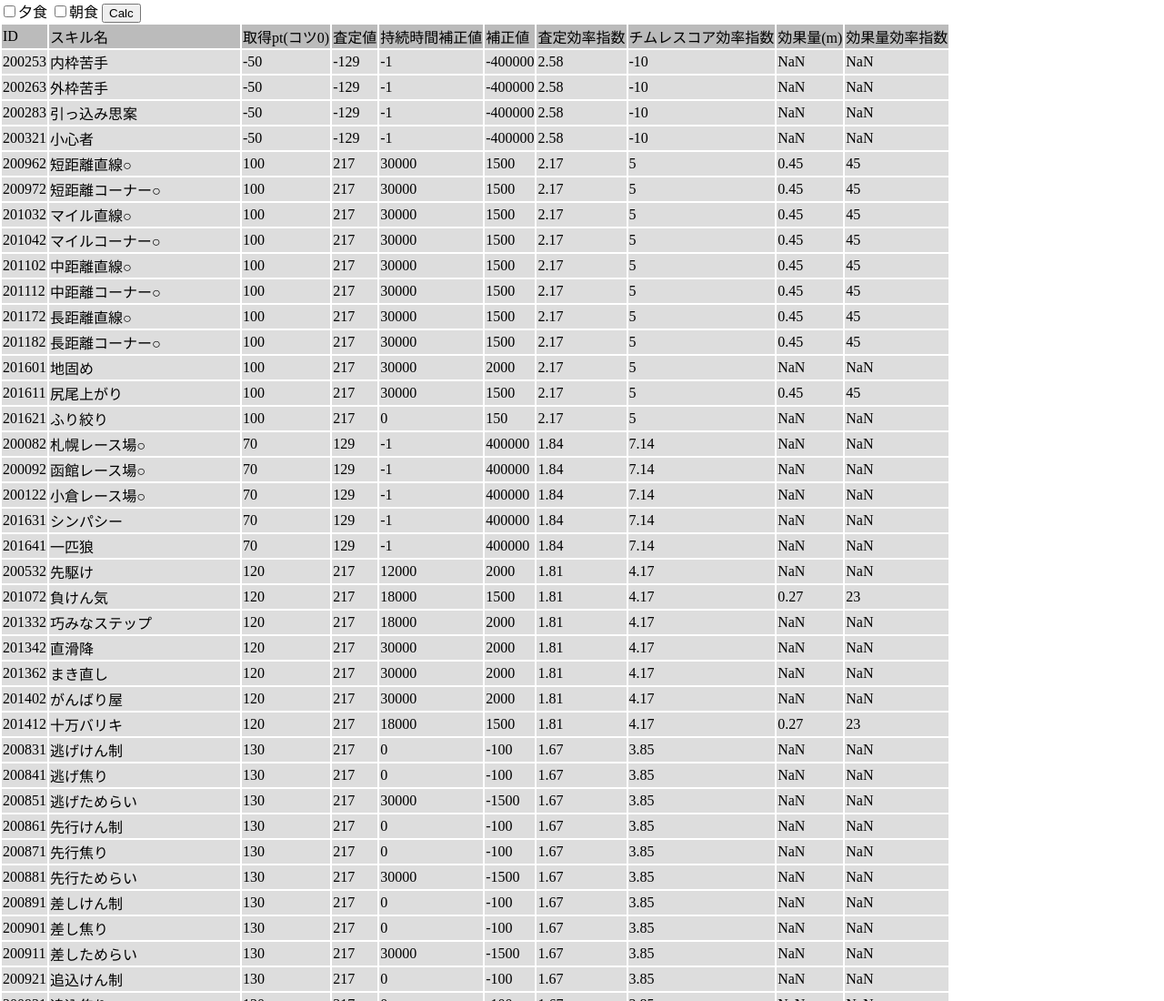
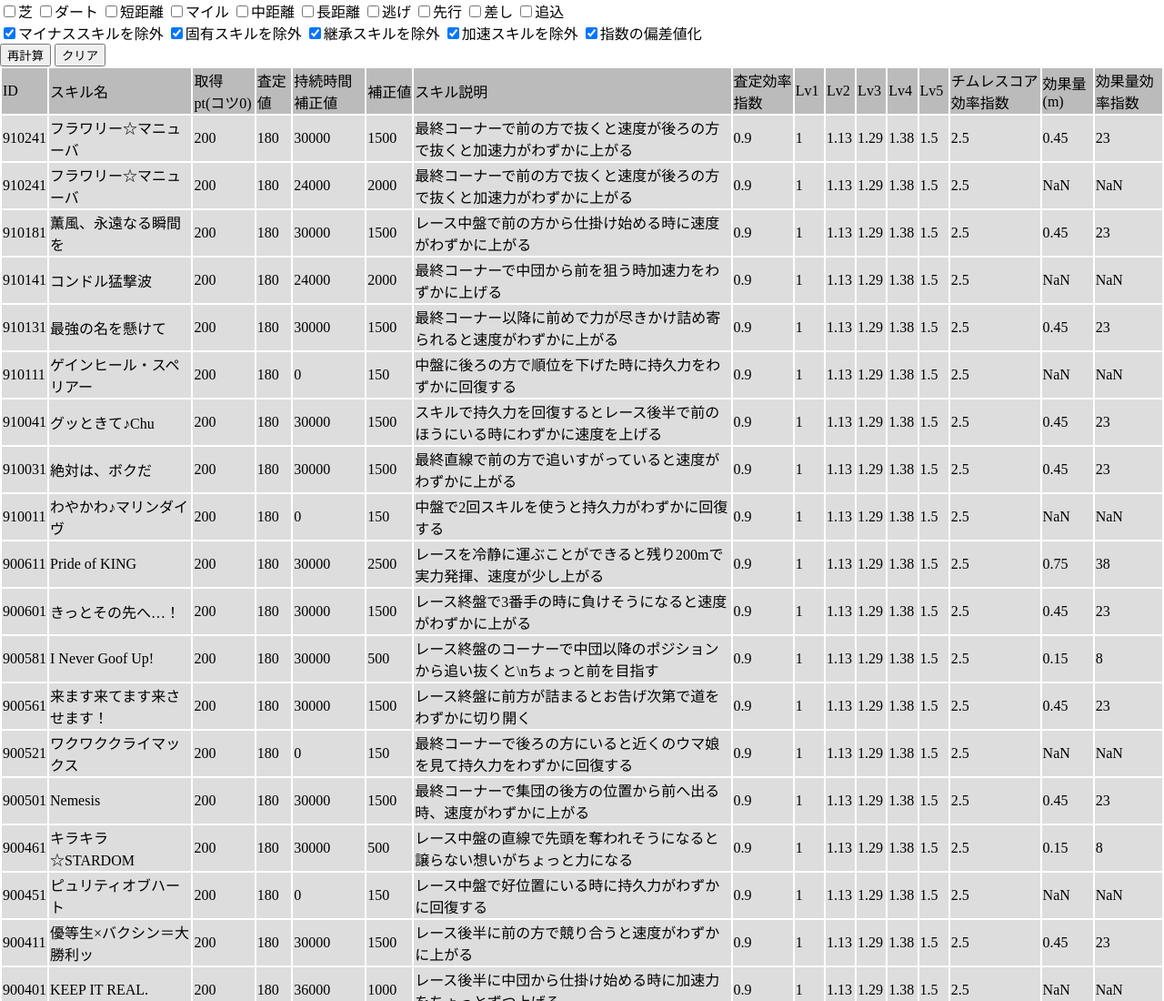
Before and after one commit to tanakaxd/UmaSkill, a plain HTML site: page index.html in a window 1280 px wide. Shown: the top 1100 px of the page at 91% size. Drawn offline with nearby package versions, Linux system fonts and the light colour scheme; some packages are replaced by stand-ins of ours.

Commit message:
implement filter and sort stuff

```diff
--- a/index.html
+++ b/index.html
@@ -9,9 +9,33 @@
     <link rel="stylesheet" type="text/css" href="style.css">
   </head>
   <body id="body">
-    <label><input type="checkbox" id="check1">夕食</label>
-    <label><input type="checkbox" id="check2">朝食</label>
-    <input type="button" value="Calc" id="calcButton">
+    <div>
+      <div id="filter">
+        <label><input type="checkbox" id="grass" >芝</label>
+        <label><input type="checkbox" id="dirt" >ダート</label>
+        <label><input type="checkbox" id="short" >短距離</label>
+        <label><input type="checkbox" id="mile" >マイル</label>
+        <label><input type="checkbox" id="mid" >中距離</label>
+        <label><input type="checkbox" id="long" >長距離</label>
+        <label><input type="checkbox" id="nige" >逃げ</label>
+        <label><input type="checkbox" id="senkou" >先行</label>
+        <label><input type="checkbox" id="sashi" >差し</label>
+        <label><input type="checkbox" id="oikomi" >追込</label>
+      </div>
+      <div>
+        <label><input type="checkbox" id="remove_negative_skill" checked>マイナススキルを除外</label>
+        <label><input type="checkbox" id="remove_unique_skill" checked>固有スキルを除外</label>
+        <label><input type="checkbox" id="remove_inherited_skill" checked>継承スキルを除外</label>
+        <label><input type="checkbox" id="remove_acceleration_skill" checked>加速スキルを除外</label>
+        <label><input type="checkbox" id="stndev_on" checked>指数の偏差値化</label>
+      </div>
+    </div>
+    <input type="button" value="再計算" id="calcButton">
+    <input type="button" value="クリア" id="clearButton">
+
+    <table id="table">
+
+    </table>
     <script src="test.js"></script>
   </body>
 </html>
--- a/test.js
+++ b/test.js
@@ -6,17 +6,46 @@
 //脚質距離限定スキルの査定値補正
 
 //オプション　脚質距離補正を含めるかどうか。ヒントレベル。よく使うスキル。サポカからの入手できるスキル。
-// 表示する列の選択
+// 表示する列の選択。スキル差分を作るかどうか。ソート方法。
 // レコードに表示するかどうか、ヒントレベルの切り替えという項目を作る
 
-const table = [];
+//TODO debug トリック後
 
-window.onload = () => {
+const table = [];//ロード時に作成し、これ自体はそれ以後改変しない。
+const promises = [];
 
-    loadData("skill_effectiveness.json");
+window.onload = onLoad;
 
-    const promises = [];
+const table_dom = document.getElementById("table");
 
+const filter_dom = document.getElementById("filter");
+
+const calcButton = document.getElementById('calcButton');
+calcButton.addEventListener('click', () => {
+    makeTable(table, "body",["ID","スキル名","取得pt(コツ0)","査定値","持続時間補正値","補正値"]);
+});
+const clearButton = document.getElementById('clearButton');
+clearButton.addEventListener('click', () => {
+    while (table_dom.firstChild) table_dom.removeChild(table_dom.firstChild);
+});
+const remove_negative_skill = document.getElementById('remove_negative_skill');
+const remove_unique_skill = document.getElementById('remove_unique_skill');
+const remove_inherited_skill = document.getElementById('remove_inherited_skill');
+const remove_acceleration_skill = document.getElementById('remove_acceleration_skill');
+// const checkButton = document.getElementById('');
+// const checkButton = document.getElementById('');
+
+
+
+function getOptions() {
+    return {
+        "remove_negative_skill": remove_negative_skill.checked,
+        "remove_unique_skill": remove_unique_skill.checked,
+        "remove_inherited_skill":remove_inherited_skill.checked,
+    };
+}
+
+function onLoad() {
     promises.push(loadData("skill_effectiveness.json"));
     promises.push(loadData("skill_pt_hint.json"));
 
@@ -44,7 +73,6 @@ window.onload = () => {
             });
         })
         .then(() => {
-            console.log(table);
             //上位スキルのPT修正
             for (let index = 0; index < table.length; index++) {
                 const record = table[index];
@@ -53,8 +81,9 @@ window.onload = () => {
                     //TODO スキル差分を作る
                 }
             }
+            // console.log(table);
 
-            makeTable(table, "body",["ID","スキル名","取得pt(コツ0)","査定値","持続時間補正値","補正値"]);
+            makeTable(table, "body",["ID","スキル名","取得pt(コツ0)","査定値","持続時間補正値","補正値"],"ID");
         })
         .catch(err => { console.log(err) });
 }
@@ -66,13 +95,18 @@ async function loadData(url) {
 }
 
 // 表の動的作成
-function makeTable(table_data, tableId, cols_name){
-    const rows = [];
-    const table_dom = document.createElement("table");
-    const retreived_table = [];
+function makeTable(table_data, table_parent_Id, cols_name,sort_col) {
+
+    console.log(table_data);
+    while (table_dom.firstChild) table_dom.removeChild(table_dom.firstChild)
+
+    const options = getOptions();
 
 
-
+    const rows = [];
+    // const table_dom = document.createElement("table");
+    // table_dom.id = "table";
+    const retreived_table = [];
 
     //必要列の抽出
     table_data.forEach((record) => {
@@ -81,25 +115,73 @@ function makeTable(table_data, tableId, cols_name){
             row[key] = record[key];
         });
 
+        row["スキル説明"] = record["スキル説明"];
+
+        if (row["スキル説明"].includes("＞")) {
+            row["査定値"] = Math.floor(row["査定値"]*1.1);
+        }
+
+        // TODO ヒントレベルや適正によって変わる値
         //計算列の追加
-        const temp = record["査定値"] / record["取得pt(コツ0)"];
+        const temp = row["査定値"] / row["取得pt(コツ0)"];
         row["査定効率指数"] = Math.round(temp * 100) / 100;//TODO ◎スキルの仕様
-        const score = record["査定値(上位スキル単独査定)"] == "-" ? 500 : record["スキル名"].endsWith("◎") ? 500 : 1200;
-        row["チムレスコア効率指数"] = Math.round(score / record["取得pt(コツ0)"] * 100) / 100 ;
-        const effectiveness = record["種類"] == "目標速度アップ"?record["補正値"] * record["持続時間補正値"]/ 10000/10000 :NaN;
+
+        //TODO 簡易的表現
+        const ratio = [10, 20, 30, 35, 40];
+        for (let i = 0; i < ratio.length; i++) {
+            row["Lv" + (i + 1)] = Math.round(row["査定効率指数"] * 100 / (100 - ratio[i]) * 100) / 100;
+        }
+
+
+
+        const score = record["査定値(上位スキル単独査定)"] == "-" ? 500 : row["スキル名"].endsWith("◎") ? 500 : 1200;
+        row["チムレスコア効率指数"] = Math.round(score / row["取得pt(コツ0)"] * 100) / 100 ;
+        const effectiveness = record["種類"] == "目標速度アップ"?row["補正値"] * row["持続時間補正値"]/ 10000/10000 :NaN;
         row["効果量(m)"] = effectiveness;
-        row["効果量効率指数"] = Math.round(effectiveness/record["取得pt(コツ0)"] * 10000) ;
+        row["効果量効率指数"] = Math.round(effectiveness/row["取得pt(コツ0)"] * 10000) ;
 
         retreived_table.push(row);
     });
 
+    console.log(retreived_table);
+
+
+    //filter, 固有スキルの除外,マイナススキルの除外
+    //TODO 移動可能
+    if (options["remove_negative_skill"]) {
+        retreived_table.removeIf((elem,index) =>
+            elem["査定値"] < 0
+        )
+    }
+
+    if (options["remove_unique_skill"]) {
+        retreived_table.removeIf((elem,index) => {
+            return elem["取得pt(コツ0)"]=="固有";
+        })
+    }
+
+    console.log(retreived_table);
+
+
+    Array.from(filter_dom.children).removeIf((child) => {
+        return child.firstChild.checked;
+    })
+    .forEach((child) => {
+        retreived_table.removeIf((elem, index) =>
+            elem["スキル説明"].includes(child.textContent)
+        );
+    });
+
+    console.log(retreived_table);
+
+
 
     //並べ替え
     // console.log(retreived_table[1]["チムレスコア効率指数"]);
-    sortOnCol(retreived_table, "査定効率指数",false);
+    // sortOnCol(retreived_table, "査定効率指数",false);
     // sortOnCol(retreived_table, "チムレスコア効率指数",false);
     // sortOnCol(retreived_table, "効果量効率指数",false);
-    // sortOnCol(retreived_table, "効果量(m)",false);
+    sortOnCol(retreived_table, sort_col,false,true);
 
     // retreived_table.sort((a, b) => a["ID"] - b["ID"]);
     // console.log(retreived_table.sort((a, b) => a["チムレスコア効率指数"] - b["チムレスコア効率指数"]));
@@ -112,11 +194,18 @@ function makeTable(table_data, tableId, cols_name){
         const cell = rows[0].insertCell(-1);
         cell.appendChild(document.createTextNode(col_label));
         cell.style.backgroundColor = "#bbb";
+        cell.addEventListener("click", (e) => {
+            console.log(e);
+            console.log(e.path[0].innerText);
+            // sortOnCol(retreived_table, e.path[0].innerText, false, true);
+            makeTable(table, "body",["ID","スキル名","取得pt(コツ0)","査定値","持続時間補正値","補正値"],e.path[0].innerText);
+
+        });
     });
 
 
     for(i = 0; i < retreived_table.length; i++){
-        rows.push(table_dom.insertRow(-1));  // 行の追加
+        rows.push(table_dom.insertRow(-1));  // 行の追加。追加した行に対して列を追加できるようにrows配列いれておく
 
         Object.keys(retreived_table[i]).forEach((key) => {
             const cell = rows[i+1].insertCell(-1);
@@ -125,19 +214,39 @@ function makeTable(table_data, tableId, cols_name){
         });
     }
     // 指定したdiv要素に表を加える
-    document.getElementById(tableId).appendChild(table_dom);
+    // document.getElementById(table_parent_Id).appendChild(table_dom);
 }
 
-function sortOnCol(table, col_label, ascending) {//数字しかソートできない
-    table.removeIf(x => Number.isNaN(x[col_label]));
-    table.sort((a, b) => ascending? a[col_label] - b[col_label]:b[col_label] - a[col_label]);
+function sortOnCol(table, col_label, ascending, include_NaN) {//数字しかソートできない
+    // table.removeIf(x => Number.isNaN(x[col_label]));
+    console.log(table);
+
+    const temp = table.popIf(x => Number.isNaN(x[col_label]));
+    console.log(temp);
+    table.sort((a, b) => ascending ? a[col_label] - b[col_label] : b[col_label] - a[col_label]);
+    if (include_NaN) {
+        Array.prototype.push.apply(table, temp);
+    }
+    console.log(table);
 }
 
 Array.prototype.removeIf = function(callback) {
     var i = this.length;
     while (i--) {
-        if (callback(this[i])) {//callback(this[i], i)となっていたが、おそらくpredicateにindex情報も渡せるような設計
+        if (callback(this[i],i)) {//callback(this[i], i)となっているが、おそらくpredicateにindex情報も渡せるような設計
             this.splice(i, 1);
         }
     }
+    return this;
 };
+
+Array.prototype.popIf = function(callback) {
+    var i = this.length;
+    const arr = [];
+    while (i--) {
+        if (callback(this[i],i)) {
+            arr.push(this.splice(i, 1)[0]);
+        }
+    }
+    return arr;
+};
```
